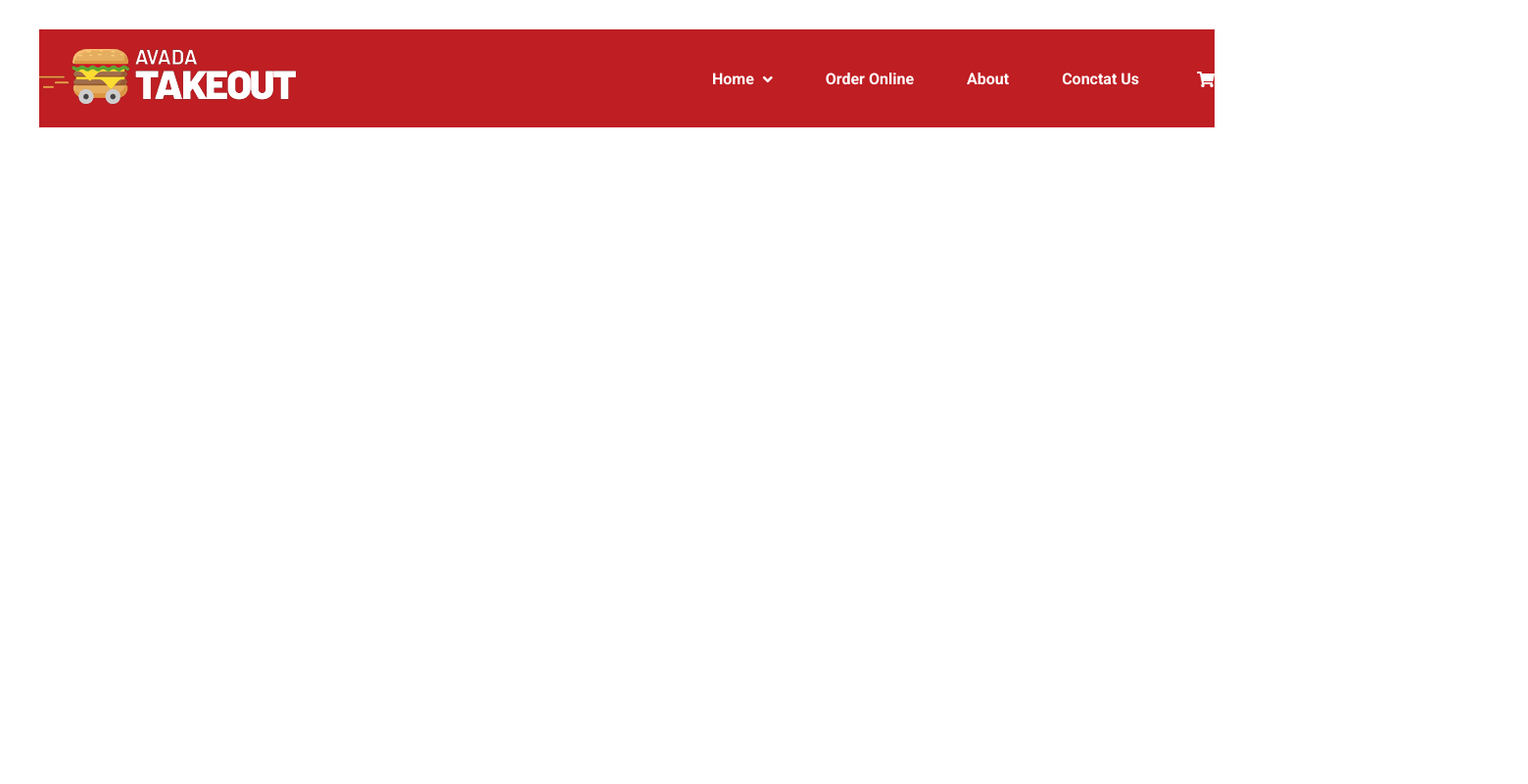
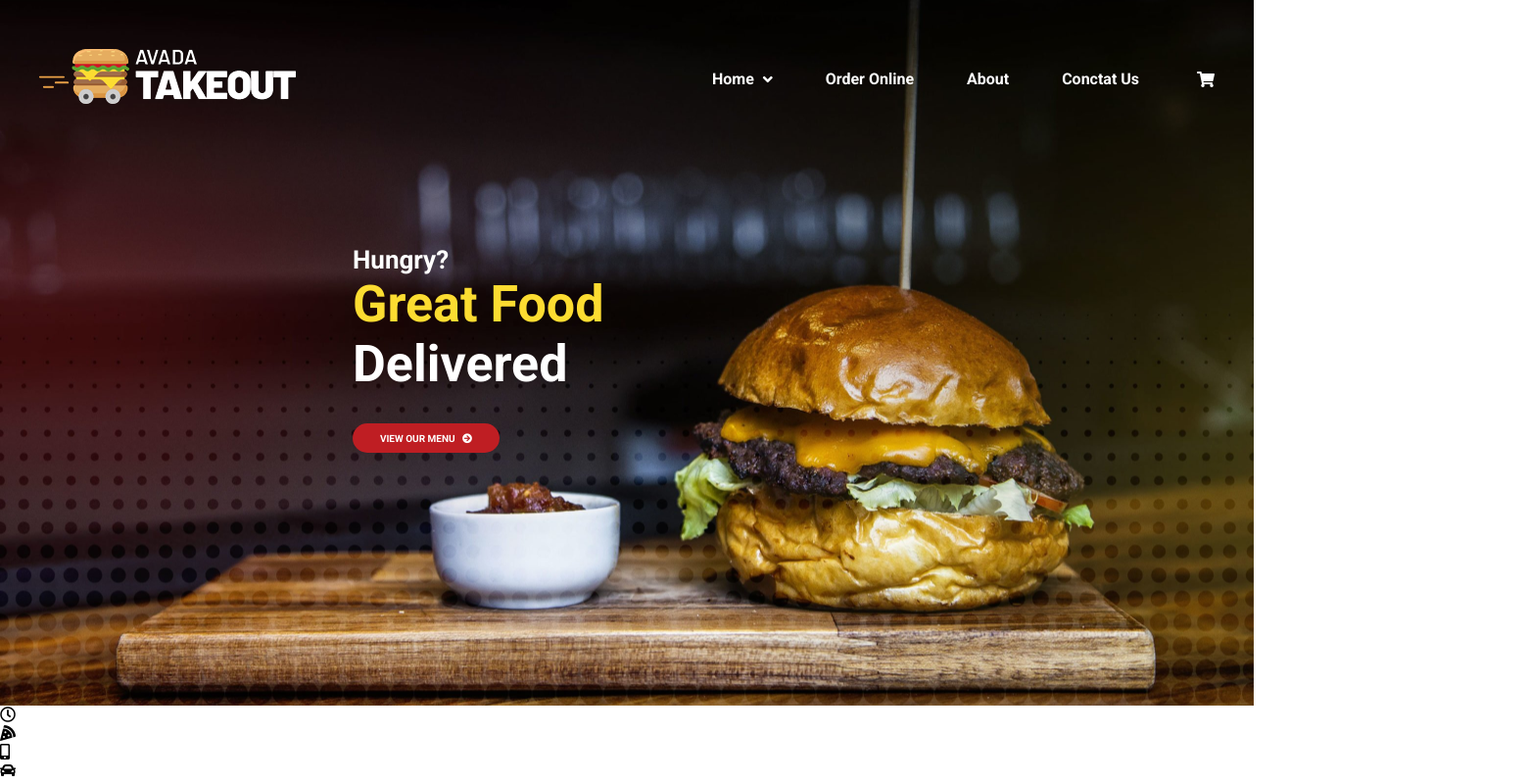
Before and after one commit to antonio-fiorentino/proj-html-vuejs, a website: page index.html in a window 1280 px wide. Shown: the whole page at 98% size, 1560 px wide, since content can reach past the window. Drawn offline with nearby package versions, Linux system fonts and the light colour scheme.

Commit message:
Esercizio

```diff
--- a/index.html
+++ b/index.html
@@ -33,7 +33,27 @@
 
         </div>
 
+        <div class="jumbotron">
+          <h2>Hungry?</h2>
+          <h1>Great Food</h1>
+          <h1>Delivered</h1>
+          <button type="button" name="button">view our menu <i class="fas fa-arrow-circle-right"></i></button>
+        </div>
+
       </header>
+
+
+
+      <section class="delivery-list">
+
+        <ul>
+          <li><i class="far fa-clock"></i></li>
+          <li><i class="fas fa-pizza-slice"></i></li>
+          <li><i class="fas fa-mobile-alt"></i></li>
+          <li><i class="fas fa-car"></i></li>
+        </ul>
+
+      </section>
 
     </div>
 
--- a/src/app.scss
+++ b/src/app.scss
@@ -1,10 +1,17 @@
 @import "colors";
+@import "bg-img";
 
 
+
+@mixin list-style{
+  list-style: none;
+  display: inline-block;
+}
 @mixin container {
   width: 1200px;
   margin: auto;
 }
+
 
 *{
   padding: 0;
@@ -17,14 +24,19 @@
 #root{
 
   header{
+    margin: 0;
     width: 100vw;
-    height: 80vh;
+    height: 90vh;
+    background-image: url($bg-image-header);
+    background-size: cover;
+    background-repeat: no-repeat;
+    background-position: 50% 85%;
+    padding-top: 30px;
+    position: relative;
 
 
     .navbar{
       @include container;
-      background-color: $button-color;
-      margin-top: 30px;
       height: 100px;
       display: flex;
       justify-content: space-between;
@@ -33,8 +45,7 @@
 
       &-list{
         li{
-          list-style: none;
-          display: inline-block;
+          @include list-style;
           color: white;
           margin-left: 50px;
           font-weight: bold;
@@ -48,5 +59,48 @@
         }
       }
     }
+
+    .jumbotron{
+      color: #fff;
+      @include container;
+      position: absolute;
+      top: 250px;
+      left: 360px;
+
+      h2{
+        font-size: 26px;
+        font-weight: bold;
+      }
+      h1{
+        font-size: 52px;
+      }
+      h1:first-of-type{
+        color:$yellow-color;
+      }
+      button{
+        border-radius: 50px;
+        height: 30px;
+        width: 150px;
+        text-transform: uppercase;
+        font-size: 10px;
+        font-weight: bold;
+        color: white;
+        background-color: $button-color;
+        border: none;
+        margin-top: 30px;
+
+        i{
+          margin-left: 5px;
+        }
+      }
+
+    }
+
   }
+
+  .delivery-list{
+    @include list-style;
+
+  }
+
 }
--- a/src/bg-img.scss
+++ b/src/bg-img.scss
@@ -0,0 +1 @@
+$bg-image-header: "../img/bg-img.jpg";
--- a/src/colors.scss
+++ b/src/colors.scss
@@ -1,2 +1,2 @@
-$yellow-color: #fcd66c;
+$yellow-color: #fcdc31;
 $button-color: #bf1e23;
```
Also changed, not shown: dist/app.css.
